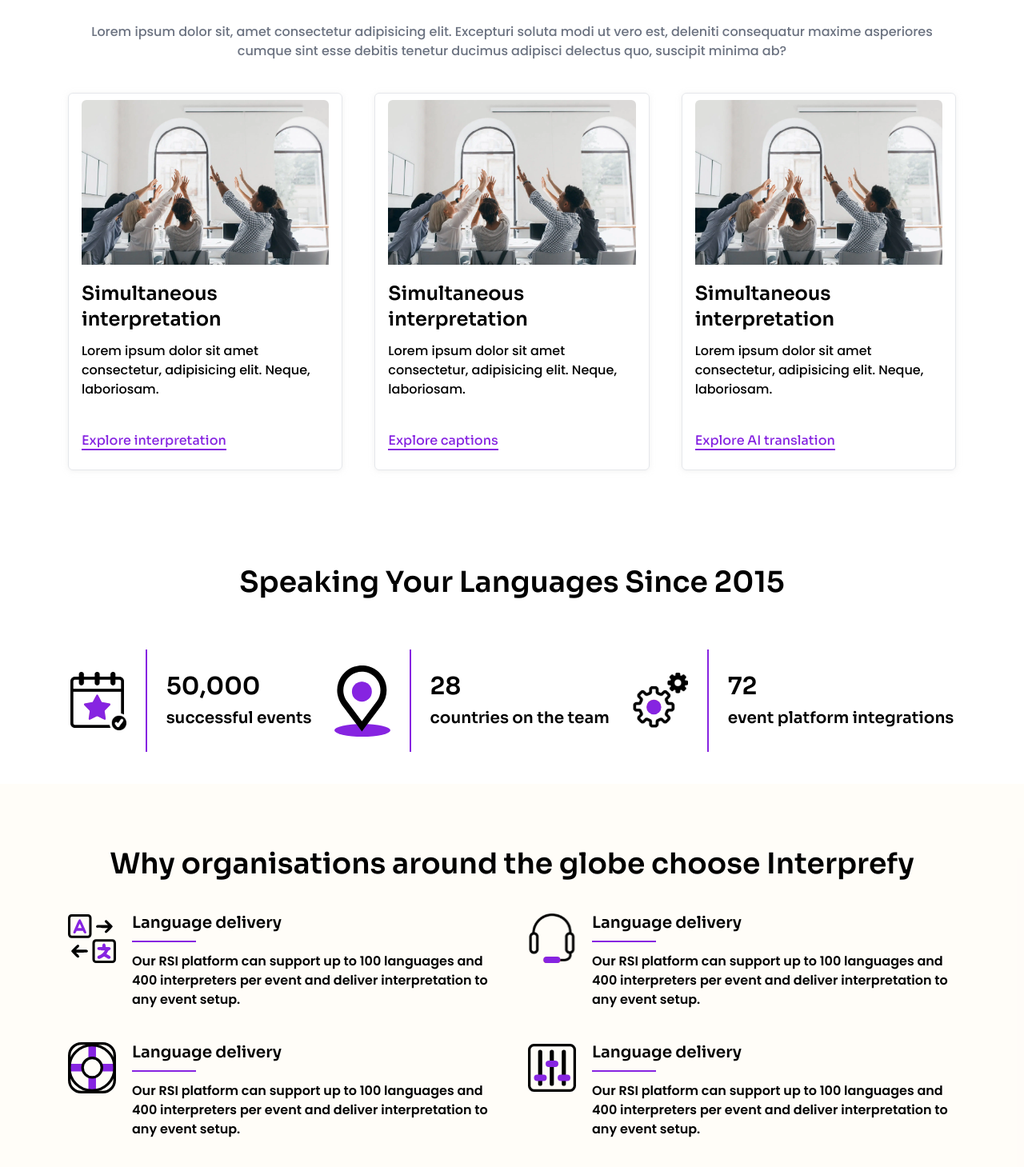
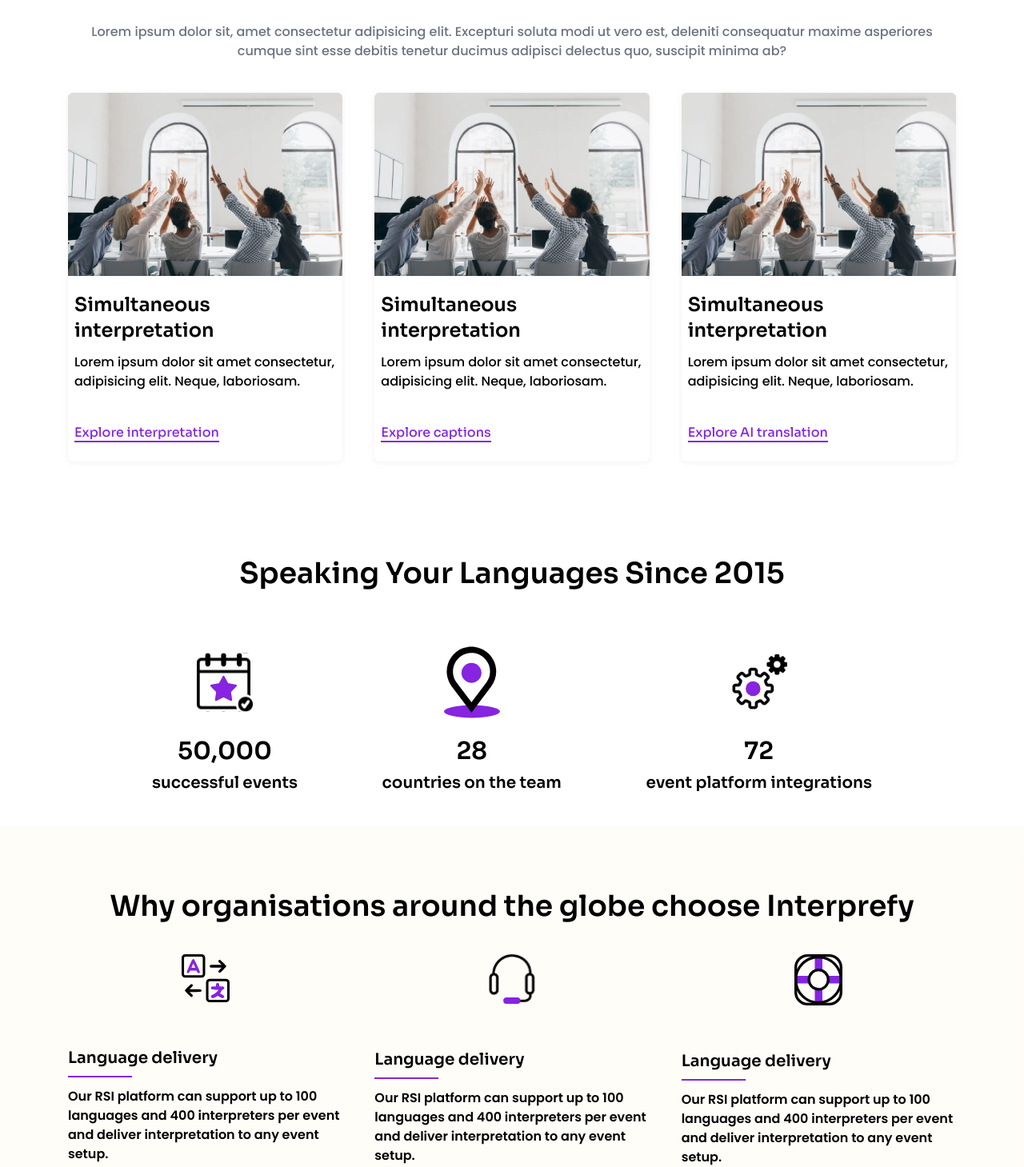
Before and after one commit to Abdullah-167/kudo, a Next.js app: page / in a window 1280 px wide. Shown: the part 960-2419 px from the top of the page at 80% size. Built offline with nearby package versions, Linux system fonts and the light colour scheme.

Commit message:
commit done

```diff
--- a/package.json
+++ b/package.json
@@ -13,6 +13,7 @@
     "autoprefixer": "10.4.15",
     "eslint": "8.48.0",
     "eslint-config-next": "13.4.19",
+    "keen-slider": "^6.8.6",
     "lite-youtube-embed": "^0.2.0",
     "next": "13.4.19",
     "postcss": "8.4.29",
--- a/src/Components/Views/NewPage/Speaking.tsx
+++ b/src/Components/Views/NewPage/Speaking.tsx
@@ -6,16 +6,15 @@ const Speaking = () => {
         <section className='container'>
             <div className='py-10'>
                 <h2 className=' text-3xl md:text-4xl font-semibold text-center pb-16'>Speaking Your Languages Since 2015</h2>
-                <div className='flex flex-wrap lg:flex-nowrap lg:justify-center gap-7'>
+                <div className='flex flex-wrap lg:flex-nowrap lg:justify-between gap-20 max-w-[900px] mx-auto'>
                     {data.map((item, index) => {
                         return (
-                            <div className='flex gap-6 items-center justify-center'
+                            <div className=''
                                 key={index}>
-                                <Image src={item.img} alt={'images'} width={70} height={70} />
-                                <div className='lg:block hidden bg-[#8624e1] w-[2px] h-32'></div>
+                                <Image className='min-h-[120px] mx-auto flex justify-center pb-4' src={item.img} alt={'images'} width={70} height={70} />
                                 <div>
-                                    <h3 className='text-3xl font-semibold pb-2'>{item.number}</h3>
-                                    <p className='sm:text-xl font-semibold'>{item.text}</p>
+                                    <h3 className='text-3xl font-semibold pb-2 text-center'>{item.number}</h3>
+                                    <p className='sm:text-xl font-semibold text-center'>{item.text}</p>
                                 </div>
                             </div>
                         )
--- a/src/Components/Views/NewPage/Unlock.tsx
+++ b/src/Components/Views/NewPage/Unlock.tsx
@@ -1,20 +1,45 @@
 import Image from 'next/image';
 import React from 'react'
+import { useState } from "react"
+import { AiOutlineArrowLeft, AiOutlineArrowRight } from 'react-icons/ai';
+import { useKeenSlider } from "keen-slider/react"
+import "keen-slider/keen-slider.min.css"
 
 const Unlock = () => {
+
+    const [currentSlide, setCurrentSlide] = useState(0)
+    const [loaded, setLoaded] = useState(false)
+    const [sliderRef, instanceRef] = useKeenSlider({
+
+        slides: {
+            perView: 2,
+            spacing: 10,
+
+        },
+
+        slideChanged(slider) {
+            setCurrentSlide(slider.track.details.rel)
+        },
+        created() {
+            setLoaded(true)
+        },
+
+    })
+
+
     return (
         <section className='container'>
-            <div className='  py-20'>
+            <div className='py-20'>
                 <h2 className='text-5xl text-center font-semibold pb-8'>Unlock Global Opportunities</h2>
                 <p className='font-poppins text-center font-medium text-gray-500 pb-10'>Lorem ipsum dolor sit, amet consectetur adipisicing elit. Excepturi soluta modi ut vero est, deleniti consequatur maxime asperiores cumque sint esse debitis tenetur ducimus adipisci delectus quo, suscipit minima ab?</p>
                 <div className='flex flex-wrap md:flex-nowrap justify-center gap-10'>
                     {data.map((item, index) => {
                         return (
-                            <div className='card-shadow border px-4 pt-2 pb-6 rounded-md' key={index}>
+                            <div className='card-shadow pb-6 rounded-md hover:scale-105 transition-all duration-500' key={index}>
                                 <Image className='pb-5 rounded-t-md' src={item.img} alt={'cards-img'} width={500} height={500} />
-                                <h2 className='text-2xl font-semibold pb-3'>{item.heading}</h2>
-                                <p className='font-poppins font-medium pb-10'>{item.para}</p>
-                                <span className=' font-medium text-[#8624E1] border-b-2 border-b-[#8624E1] hover:border-black hover:text-black duration-500 cursor-pointer'>
+                                <h2 className='text-2xl font-semibold pb-3 px-2'>{item.heading}</h2>
+                                <p className='font-poppins font-medium pb-10 px-2'>{item.para}</p>
+                                <span className='mx-2 font-medium text-[#8624E1] border-b-2 border-b-[#8624E1] hover:border-black hover:text-black duration-500 cursor-pointer'>
                                     {item.btn}
                                 </span>
                             </div>
@@ -50,3 +75,21 @@ const data = [
     },
 
 ]
+
+
+function Arrow(props: any) {
+    const disabeld = props.disabled ? " arrow--disabled" : ""
+    return (
+        <div onClick={props.onClick}
+            className={`max-w-[40px] rounded-full p-3 cursor-pointer flex justify-center items-center ${props.left ? "arrow--left bg-tertiary" : "arrow--right -right-4 bg-primary"
+                } ${disabeld}`}
+        >
+            {props.left && (
+                <span>  <AiOutlineArrowLeft /> </span>
+            )}
+            {!props.left && (
+                <span> <AiOutlineArrowRight /></span>
+            )}
+        </div>
+    )
+}
--- a/src/Components/Views/NewPage/WhyUs.tsx
+++ b/src/Components/Views/NewPage/WhyUs.tsx
@@ -6,12 +6,12 @@ const WhyUs = () => {
         <section className=' py-20 bg-[#ffe6b8] bg-opacity-10'>
             <div className='container'>
                 <h2 className='text-4xl font-semibold text-center pb-10'>Why organisations around the globe choose Interprefy</h2>
-                <div className=' grid grid-cols-1 md:grid-cols-2  gap-10'>
+                <div className=' grid grid-cols-1 md:grid-cols-3  gap-10'>
                     {data.map((item, index) => {
                         return (
-                            <div className=' flex gap-5'
+                            <div className=' gap-5'
                                 key={index}>
-                                <Image className=' object-contain pb-14' src={item.imge} alt={'card-img'} width={60} height={60} />
+                                <Image className=' object-contain pb-14 mx-auto' src={item.imge} alt={'card-img'} width={60} height={60} />
                                 <div>
                                     <h3 className='text-xl font-semibold pb-2'>{item.heading}</h3>
                                     <div className='w-20 h-[2px] bg-[#8624e1] mb-3'></div>
```
Also changed, not shown: 1 other file (tests, documents, lock files or other folders).
